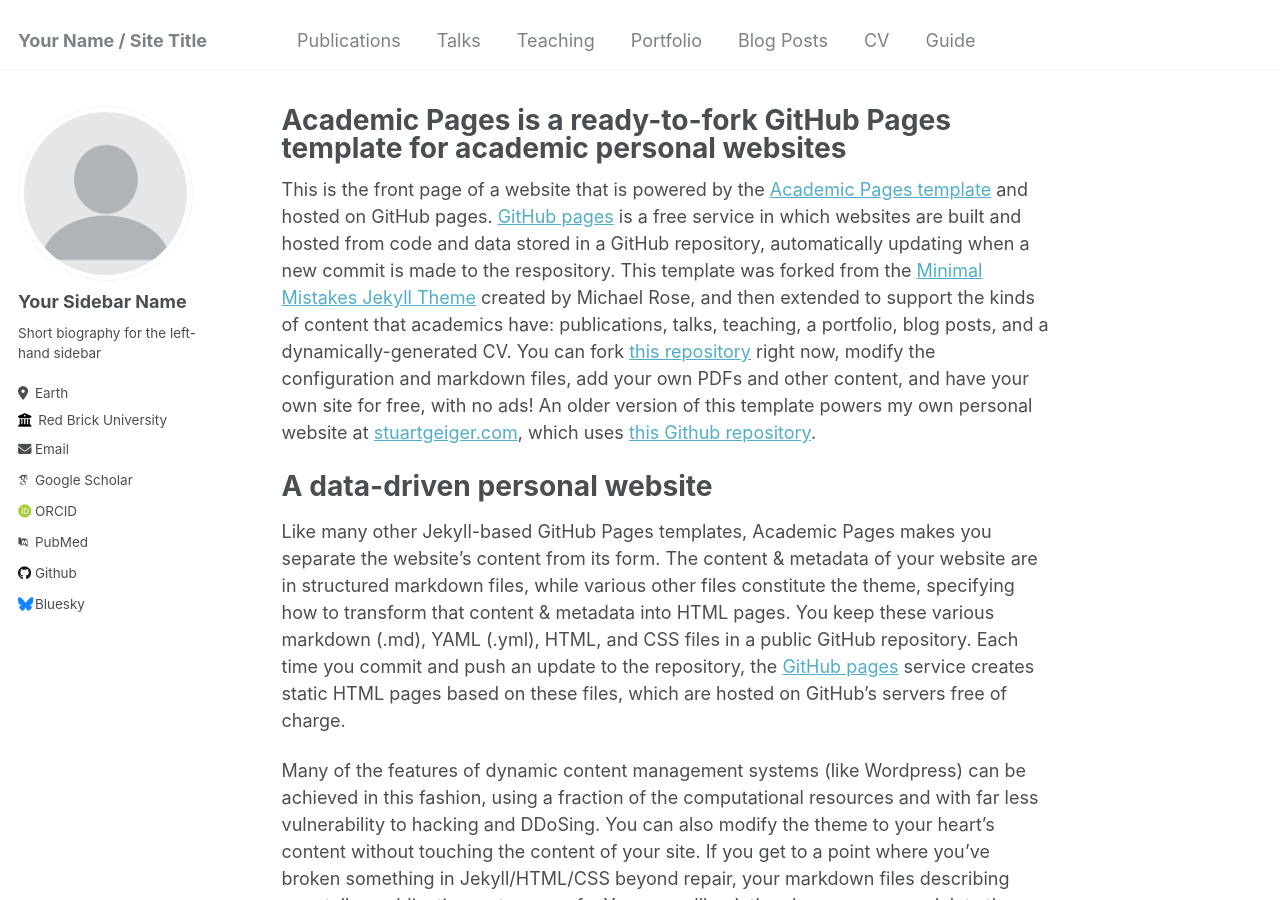
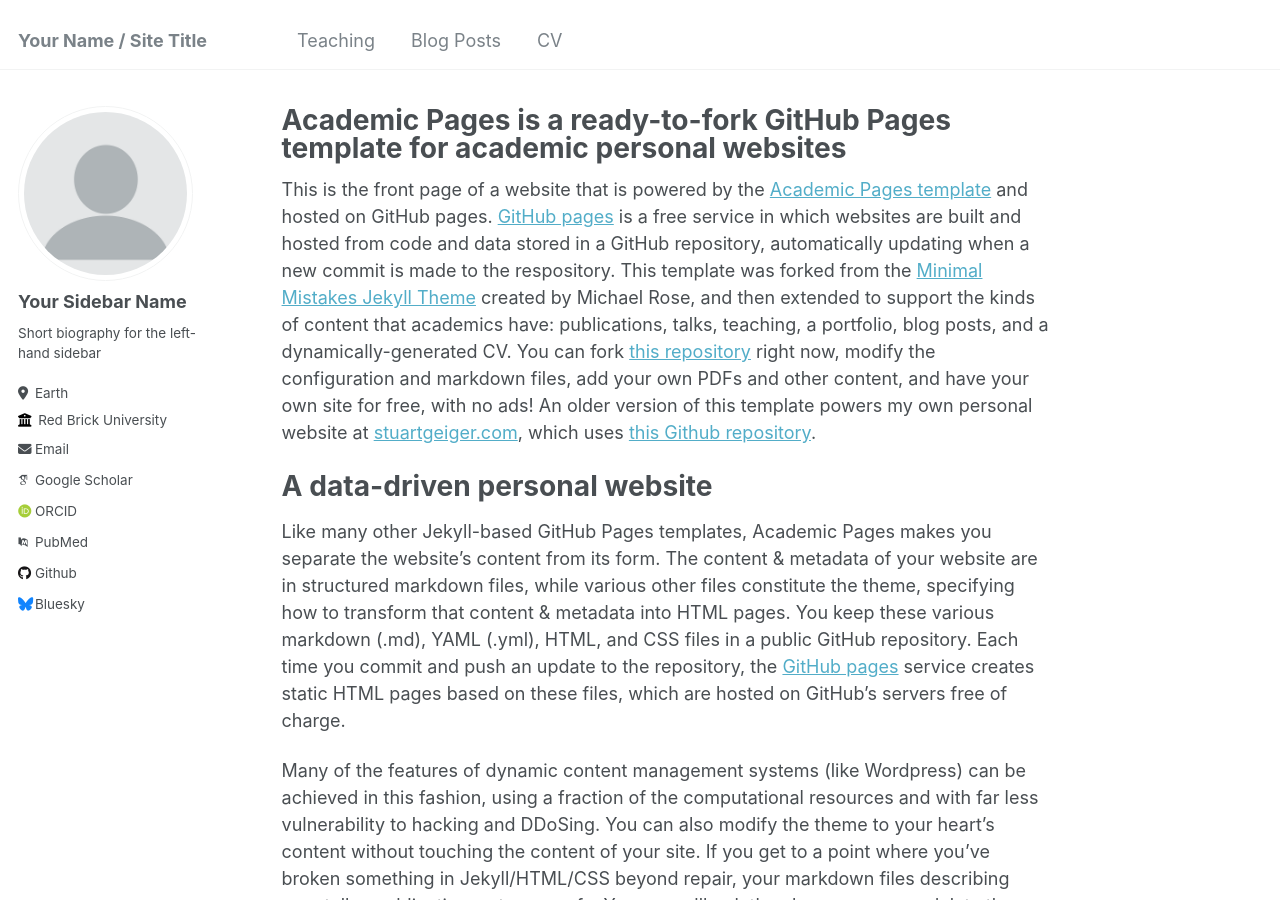
Before and after one commit to SergioEstan/sergioestan.github.io, a Jekyll site: the page built from _pages/about.md, in a window 1280 px wide and 900 px high. Built offline with Jekyll 4.4.1, drawn with Linux system fonts in a browser that asks for light colours; some web fonts are replaced.

Commit message:
Update navigation.yml

```diff
--- a/_data/navigation.yml
+++ b/_data/navigation.yml
@@ -1,22 +1,10 @@
 # main links links
 main:
-  - title: "Publications"
-    url: /publications/
-
-  - title: "Talks"
-    url: /talks/
-
   - title: "Teaching"
     url: /teaching/
-
-  - title: "Portfolio"
-    url: /portfolio/
 
   - title: "Blog Posts"
     url: /year-archive/
 
   - title: "CV"
     url: /cv/
-
-  - title: "Guide"
-    url: /markdown/
```
